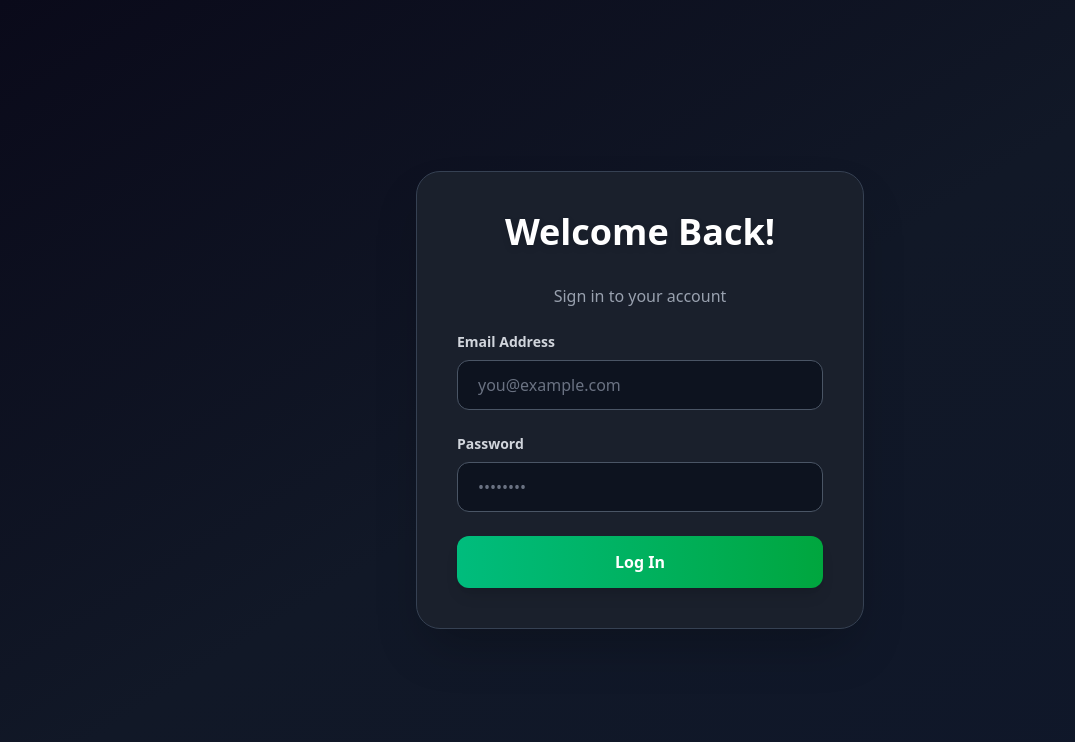
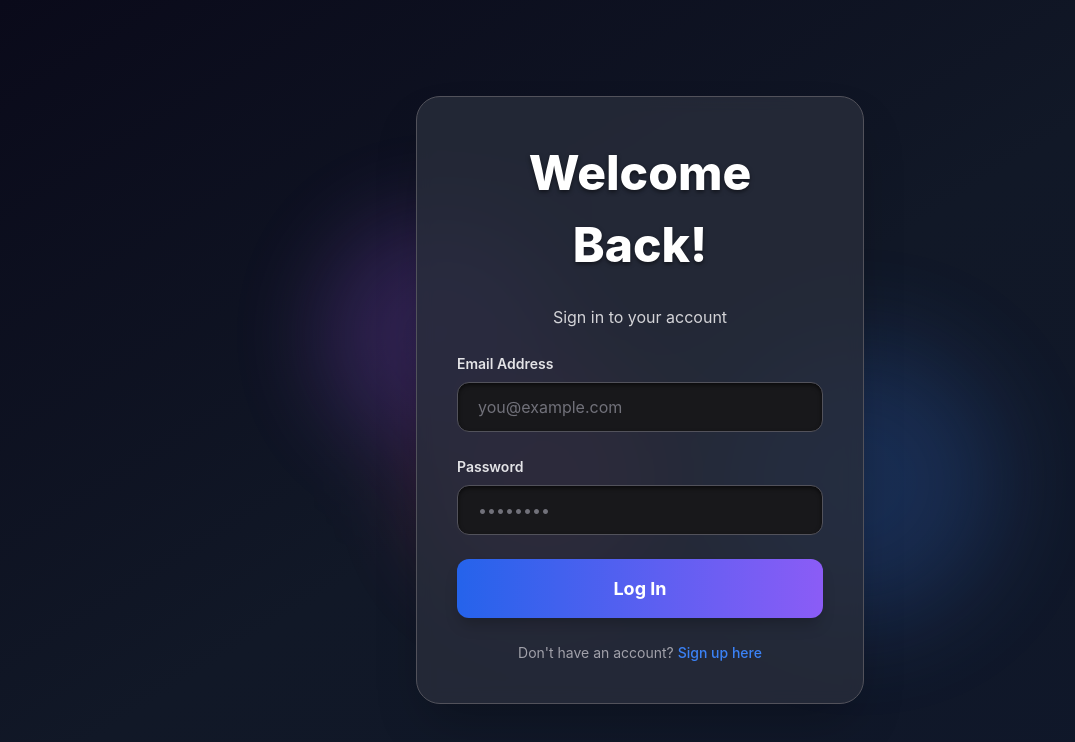
Before and after one commit to VrajPatel1635/EMS, a React (Vite) app: page /admin in a window 1280 px wide. Shown: the top 742 px of the page, without its empty margins (0-1075 px from the left). Built offline with nearby package versions, Linux system fonts and the light colour scheme.

Commit message:
login page

```diff
--- /dev/null
+++ b/src/components/Auth/Login.css
@@ -0,0 +1,258 @@
+/* General Styling & Background */
+.login-container {
+  position: relative;
+  display: flex;
+  height: 100vh;
+  width: 100vw;
+  align-items: center;
+  justify-content: center;
+  overflow: hidden;
+  font-family: 'Inter', sans-serif; /* Or any sans-serif font you prefer */
+  color: white;
+  background: linear-gradient(to bottom right, #0a0a1a, #111827, #0f172a);
+}
+
+/* Background Animation Blobs */
+.background-animation {
+  position: absolute;
+  inset: 0;
+  z-index: 0;
+  opacity: 0.3;
+}
+
+.blob {
+  position: absolute;
+  width: 256px; /* ~w-64 */
+  height: 256px; /* ~h-64 */
+  border-radius: 9999px; /* ~rounded-full */
+  mix-blend-mode: multiply; /* ~mix-blend-multiply */
+  filter: blur(48px); /* ~blur-xl */
+  opacity: 0.7;
+  animation: blob 7s infinite;
+}
+
+.blob-purple {
+  top: 25%;   /* ~top-1/4 */
+  left: 25%;  /* ~left-1/4 */
+  background-color: #a855f7; /* purple-500 */
+}
+
+.blob-blue {
+  top: 50%;   /* ~top-1/2 */
+  right: 25%; /* ~right-1/4 */
+  background-color: #3b82f6; /* blue-500 */
+}
+
+.blob-pink {
+  bottom: 25%; /* ~bottom-1/4 */
+  left: 33%;   /* ~left-1/3 */
+  background-color: #ec4899; /* pink-500 */
+}
+
+/* Animation Delays for Blobs */
+.animation-delay-2000 {
+  animation-delay: 2s;
+}
+.animation-delay-4000 {
+  animation-delay: 4s;
+}
+
+/* Login Card Styling */
+.login-card {
+  position: relative;
+  z-index: 10;
+  width: 100%;
+  max-width: 448px; /* ~max-w-md */
+  padding: 40px;    /* ~p-10 */
+  margin: 0 20px;   /* Added margin for smaller screens */
+  box-sizing: border-box; /* Include padding in width */
+  border-radius: 24px; /* ~rounded-3xl */
+  box-shadow: 0 25px 50px -12px rgba(0, 0, 0, 0.25); /* ~shadow-2xl */
+  background-color: rgba(41, 46, 59, 0.8); /* ~bg-zinc-800 with opacity */
+  backdrop-filter: blur(8px); /* ~backdrop-blur-md */
+  border: 1px solid #52525b; /* ~border-zinc-700 */
+  transition: transform 0.5s, box-shadow 0.5s;
+  animation: fadeInUp 0.8s ease-out forwards;
+}
+
+.login-card:hover {
+  transform: scale(1.005);
+  box-shadow: 0 35px 60px -15px rgba(0, 0, 0, 0.35); /* ~hover:shadow-3xl */
+}
+
+/* Headings and Subtitle */
+.login-title {
+  font-size: 3rem; /* ~text-5xl */
+  font-weight: 800; /* ~font-extrabold */
+  text-align: center;
+  color: white;
+  text-shadow: 0 2px 4px rgba(0, 0, 0, 0.5); /* ~drop-shadow-lg */
+  margin-bottom: 24px; /* ~space-y-8, adjusted for title */
+  animation: slideIn 0.7s ease-out forwards;
+}
+
+.login-subtitle {
+  text-align: center;
+  color: #d4d4d8; /* ~text-zinc-300 */
+  margin-bottom: 24px; /* ~mb-6 */
+  animation: fadeIn 0.6s ease-out forwards;
+}
+
+/* Form Layout */
+.login-form {
+  display: flex;
+  flex-direction: column;
+  gap: 24px; /* ~space-y-6 */
+}
+
+/* Input Group */
+.input-group {
+  animation: fadeIn 0.6s ease-out forwards;
+}
+.input-group-delay-100 { animation-delay: 0.1s; }
+.input-group-delay-200 { animation-delay: 0.2s; }
+
+
+.input-label {
+  display: block;
+  margin-bottom: 8px; /* ~mb-2 */
+  font-size: 0.875rem; /* ~text-sm */
+  font-weight: 600; /* ~font-semibold */
+  color: #e4e4e7; /* ~text-zinc-200 */
+}
+
+.input-field {
+  width: 100%;
+  padding: 12px 20px; /* ~px-5 py-3 */
+  border-radius: 12px; /* ~rounded-xl */
+  background-color: #18181b; /* ~bg-zinc-900 */
+  border: 1px solid #52525b; /* ~border-zinc-700 */
+  color: white;
+  box-shadow: inset 0 2px 4px rgba(0, 0, 0, 0.6); /* ~shadow-inner */
+  outline: none;
+  transition: border-color 0.3s, box-shadow 0.3s, background-color 0.3s;
+}
+
+.input-field::placeholder {
+  color: #71717a; /* ~placeholder-zinc-500 */
+}
+
+.input-field:focus {
+  border-color: transparent;
+  box-shadow: 0 0 0 2px #3b82f6; /* ~focus:ring-2 focus:ring-blue-600 */
+}
+
+/* Login Button */
+.login-button {
+  width: 100%;
+  padding: 16px 0; /* ~py-4 */
+  font-size: 1.125rem; /* ~text-lg */
+  font-weight: 700; /* ~font-bold */
+  color: white;
+  background: linear-gradient(to right, #2563eb, #8b5cf6); /* ~from-blue-600 to-purple-700 */
+  border-radius: 12px; /* ~rounded-xl */
+  border: none;
+  cursor: pointer;
+  box-shadow: 0 10px 15px -3px rgba(0, 0, 0, 0.2), 0 4px 6px -2px rgba(0, 0, 0, 0.05); /* ~shadow-xl */
+  transition: transform 0.3s, background-color 0.3s, box-shadow 0.3s;
+  animation: bounceIn 0.5s ease-out forwards;
+}
+
+.login-button:hover {
+  background: linear-gradient(to right, #1d4ed8, #7c3aed); /* ~hover:from-blue-700 hover:to-purple-800 */
+  box-shadow: 0 20px 25px -5px rgba(0, 0, 0, 0.3), 0 8px 10px -6px rgba(0, 0, 0, 0.1); /* ~hover:shadow-2xl */
+  transform: scale(1.01);
+}
+
+.login-button:focus {
+  outline: none;
+  box-shadow: 0 0 0 2px #3b82f6, 0 0 0 4px #27272a; /* ~focus:ring-2 focus:ring-offset-2 focus:ring-blue-500 focus:ring-offset-zinc-800 */
+}
+
+.login-button-delay-300 { animation-delay: 0.3s; }
+
+
+/* Signup Link */
+.signup-link-text {
+  text-align: center;
+  color: #a1a1aa; /* ~text-zinc-400 */
+  font-size: 0.875rem; /* ~text-sm */
+  margin-top: 24px; /* Adjust spacing from button */
+  animation: fadeIn 0.6s ease-out forwards;
+}
+.signup-link-delay-400 { animation-delay: 0.4s; }
+
+.signup-link {
+  color: #3b82f6; /* ~text-blue-500 */
+  font-weight: 500; /* ~font-medium */
+  text-decoration: none;
+  transition: color 0.2s;
+}
+
+.signup-link:hover {
+  color: #60a5fa; /* ~hover:text-blue-400 */
+}
+
+/* Keyframe Animations */
+@keyframes blob {
+  0% {
+    transform: translate(0px, 0px) scale(1);
+  }
+  33% {
+    transform: translate(30px, -50px) scale(1.1);
+  }
+  66% {
+    transform: translate(-20px, 20px) scale(0.9);
+  }
+  100% {
+    transform: translate(0px, 0px) scale(1);
+  }
+}
+
+@keyframes fadeInUp {
+  0% {
+    opacity: 0;
+    transform: translateY(20px);
+  }
+  100% {
+    opacity: 1;
+    transform: translateY(0);
+  }
+}
+
+@keyframes fadeIn {
+  0% {
+    opacity: 0;
+  }
+  100% {
+    opacity: 1;
+  }
+}
+
+@keyframes slideIn {
+  0% {
+    opacity: 0;
+    transform: translateX(-20px);
+  }
+  100% {
+    opacity: 1;
+    transform: translateX(0);
+  }
+}
+
+@keyframes bounceIn {
+  0% {
+    opacity: 0;
+    transform: scale(0.8);
+  }
+  50% {
+    opacity: 1;
+    transform: scale(1.05);
+  }
+  100% {
+    transform: scale(1);
+  }
+}
+
+/* Optional: Add a basic font import if you don't use a global one */
+/* @import url('https://fonts.googleapis.com/css2?family=Inter:wght@400;500;600;700;800&display=swap'); */
--- a/src/components/Auth/Login.jsx
+++ b/src/components/Auth/Login.jsx
@@ -1,6 +1,7 @@
 import React, { useState } from 'react';
+import './Login.css'; // Import your CSS file
 
-const Login = ({ handleLogin }) => {
+const AnimatedLogin = ({ handleLogin }) => {
   const [email, setEmail] = useState('');
   const [password, setPassword] = useState('');
 
@@ -12,36 +13,44 @@ const Login = ({ handleLogin }) => {
   };
 
   return (
-    <div className="flex h-screen w-screen items-center justify-center bg-gradient-to-br from-[#0a0a1a] via-[#111827] to-[#0f172a] font-inter"> {/* Deeper dark background, added font */}
-      <div className="w-full max-w-md p-10 space-y-8 rounded-3xl shadow-2xl bg-[#1a202c] border border-gray-700 transform transition-all duration-300 hover:scale-[1.005] hover:shadow-3xl"> {/* Enhanced container */}
-        <h2 className="text-4xl font-extrabold text-center text-white drop-shadow-md">Welcome Back!</h2> {/* Larger, bolder heading */}
-        <p className="text-center text-gray-400 mb-6">Sign in to your account</p> {/* Added subtitle */}
+    <div className="login-container">
+      {/* Background Animation - Subtle Particles/Glow */}
+      <div className="background-animation">
+        <div className="blob blob-purple animation-delay-2000"></div>
+        <div className="blob blob-blue animation-delay-4000"></div>
+        <div className="blob blob-pink"></div>
+      </div>
 
-        <form onSubmit={submitHandler} className="space-y-6"> {/* Adjusted spacing */}
+      {/* Login Card */}
+      <div className="login-card">
+        <h2 className="login-title">Welcome Back!</h2>
+        <p className="login-subtitle">Sign in to your account</p>
+
+        <form onSubmit={submitHandler} className="login-form">
           {/* Email Input */}
-          <div>
-            <label htmlFor="email" className="block mb-2 text-sm font-semibold text-gray-300">Email Address</label> {/* Bolder label */}
+          <div className="input-group input-group-delay-100">
+            <label htmlFor="email" className="input-label">Email Address</label>
             <input
               type="email"
               id="email"
               required
               value={email}
               onChange={(e) => setEmail(e.target.value)}
-              className="w-full px-5 py-3 rounded-xl bg-[#0d131f] border border-gray-600 text-white placeholder-gray-500 focus:ring-2 focus:ring-emerald-500 focus:border-transparent outline-none transition-all duration-200"
+              className="input-field"
               placeholder="you@example.com"
             />
           </div>
 
           {/* Password Input */}
-          <div>
-            <label htmlFor="password" className="block mb-2 text-sm font-semibold text-gray-300">Password</label> {/* Bolder label */}
+          <div className="input-group input-group-delay-200">
+            <label htmlFor="password" className="input-label">Password</label>
             <input
               type="password"
               id="password"
               required
               value={password}
               onChange={(e) => setPassword(e.target.value)}
-              className="w-full px-5 py-3 rounded-xl bg-[#0d131f] border border-gray-600 text-white placeholder-gray-500 focus:ring-2 focus:ring-emerald-500 focus:border-transparent outline-none transition-all duration-200"
+              className="input-field"
               placeholder="••••••••"
             />
           </div>
@@ -49,14 +58,19 @@ const Login = ({ handleLogin }) => {
           {/* Login Button */}
           <button
             type="submit"
-            className="w-full py-3.5 text-white font-bold bg-gradient-to-r from-emerald-500 to-green-600 hover:from-emerald-600 hover:to-green-700 rounded-xl shadow-lg hover:shadow-xl hover:scale-[1.01] transition-all duration-300 transform focus:outline-none focus:ring-2 focus:ring-offset-2 focus:ring-emerald-500 focus:ring-offset-[#1a202c]"
+            className="login-button login-button-delay-300"
           >
             Log In
           </button>
         </form>
+
+        <p className="signup-link-text signup-link-delay-400">
+          Don't have an account?{' '}
+          <a href="#" className="signup-link">Sign up here</a>
+        </p>
       </div>
     </div>
   );
 };
 
-export default Login;
+export default AnimatedLogin;
```
